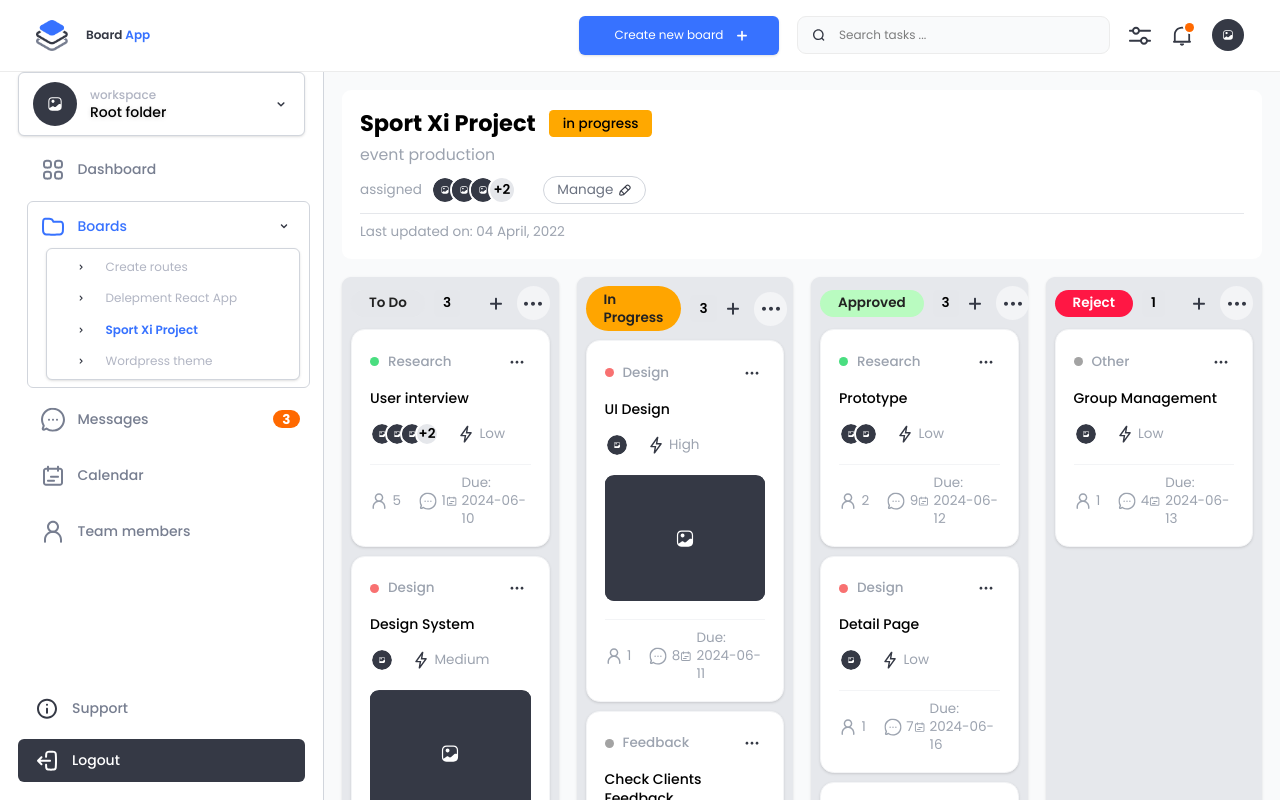
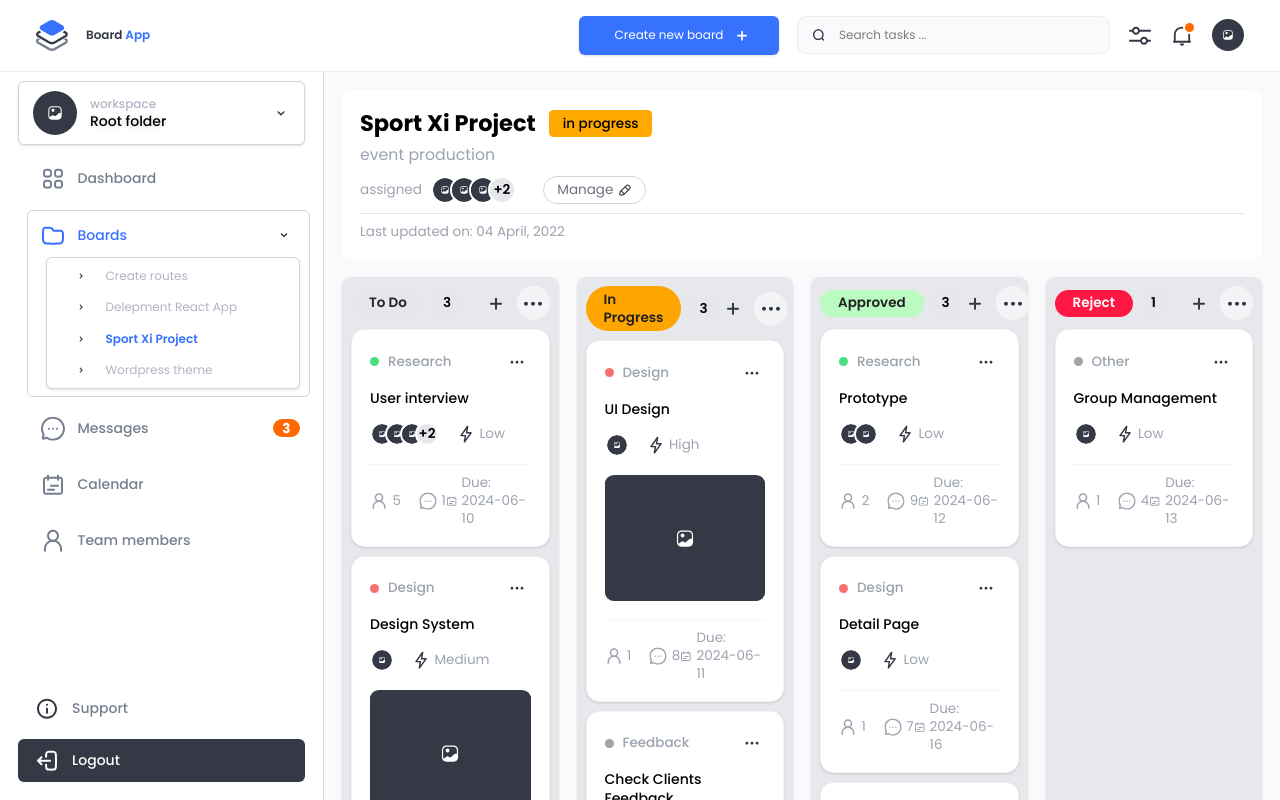
Before and after one commit to ManulaK/swimlane-dashboard, a Next.js app: page /boards/sport-xi-project in a window 1280 px wide. Shown: the top 800 px of the page. Built offline with nearby package versions, Linux system fonts and the light colour scheme.

Commit message:
Update README.md to reflect project name and features, add installation instructions, folder structure, and contribution guidelines for the Swimlane Dashboard.

```diff
--- a/src/components/sideNavBarComponents/SidebarWorkspaceWidget.tsx
+++ b/src/components/sideNavBarComponents/SidebarWorkspaceWidget.tsx
@@ -4,7 +4,7 @@ import ArrowDownIcon from '../iconsComponents/ArrowDownIcon';
 
 const SidebarWorkspaceWidget = () => (
 	<div>
-		<div className="rounded-[6px] border px-3 py-2 flex items-center gap-3 shadow-sm bg-white border-gray-300 mx-4">
+		<div className="rounded-[6px] border px-3 py-2 flex items-center gap-3 shadow-sm bg-white border-gray-300 mx-4 mt-2">
 			<Image src="/svg/Image Team.svg" alt="Workspace" width={44} height={44} />
 			<div className="flex flex-col flex-1">
 				<span className="text-[12px] font-medium text-[#B1B5C3]">workspace</span>
```
Also changed, not shown: 1 other file (tests, documents, lock files or other folders).
